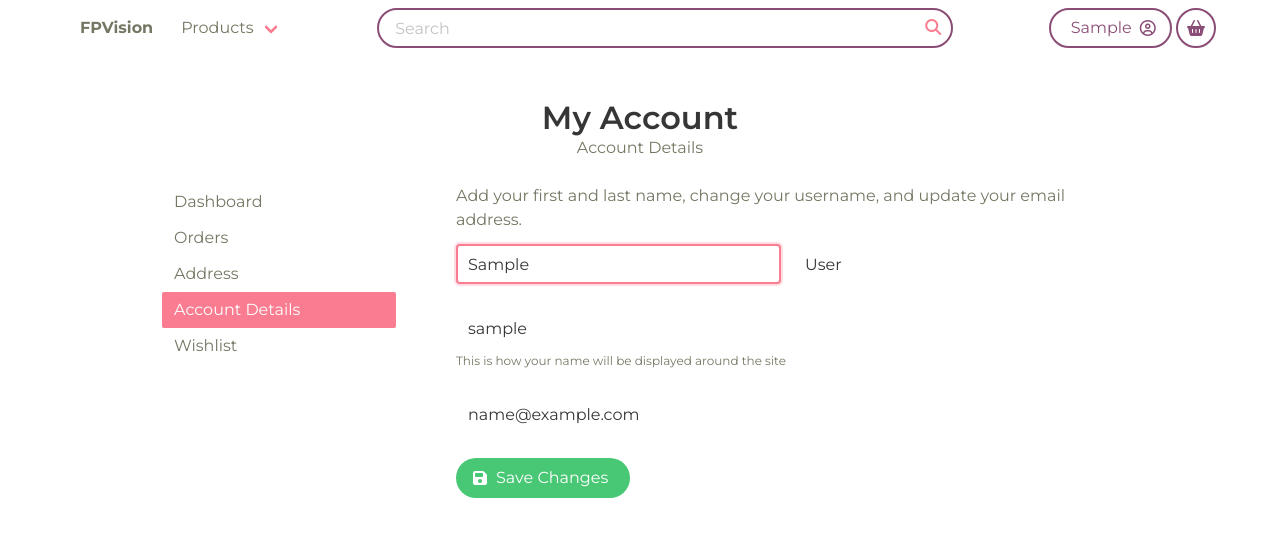
After one commit to wrengit/FPVision, a Django app: page /profile/update_account_details/ in a window 1280 px wide. The commit adds this page. Shown: the top 545 px of the page. Run offline with Django 3.2, Linux system fonts and the light colour scheme; the visitor is signed in with stand-in values (Sample User, id 1); data that the repository does not hold is empty; some libraries are stand-ins or nearby versions.

Commit message:
add account details to dashboard

```diff
--- a/profiles/forms.py
+++ b/profiles/forms.py
@@ -1,5 +1,6 @@
 from django import forms
 from .models import UserProfile
+from django.contrib.auth.models import User
 
 
 class UserProfileForm(forms.ModelForm):
@@ -31,3 +32,28 @@ class UserProfileForm(forms.ModelForm):
                     placeholder = placeholders[field]
                 self.fields[field].widget.attrs["placeholder"] = placeholder
             self.fields[field].label = False
+
+
+class UserForm(forms.ModelForm):
+    class Meta:
+        model = User
+        fields = ["first_name", "last_name", "username", "email"]
+
+    def __init__(self, *args, **kwargs):
+        """
+        Add placeholders and classes, remove auto-generated
+        labels and set autofocus on first field
+        """
+        super().__init__(*args, **kwargs)
+        placeholders = {
+            "first_name": "First Name",
+            "last_name": "Last Name",
+            "username": "Display Name",
+            "email": "email Address",
+        }
+
+        self.fields["first_name"].widget.attrs["autofocus"] = True
+        for field in self.fields:
+            placeholder = placeholders[field]
+            self.fields[field].widget.attrs["placeholder"] = placeholder
+        self.fields[field].label = False
--- a/profiles/templates/includes/profile_nav.html
+++ b/profiles/templates/includes/profile_nav.html
@@ -1,10 +1,10 @@
-<aside class="menu column is-3 pl-6">
+<aside class="menu column is-3 is-offset-1-desktop pr-6">
   <ul class="menu-list">
     {% with url_name=request.resolver_match.url_name %}
     <li><a class="{% if url_name == 'my_account' %}is-active{% endif %}" href="{% url 'my_account' %}">Dashboard</a></li>
     <li><a class="{% if url_name == 'order_history' %}is-active{% endif %}" href="{% url 'order_history' %}">Orders</a></li>
     <li><a class="{% if url_name == 'update_address' %}is-active{% endif %}" href="{% url 'update_address' %}">Address</a></li>
-    <li><a class="{% if url_name == 'account_details' %}is-active{% endif %}" href="#">Account Details</a></li>
+    <li><a class="{% if url_name == 'update_account_details' %}is-active{% endif %}" href="{% url 'update_account_details' %}">Account Details</a></li>
     <li><a class="{% if url_name == 'wishlist' %}is-active{% endif %}" href="#">Wishlist</a></li>
     {% endwith %}
   </ul>
--- a/profiles/templates/profiles/order_history.html
+++ b/profiles/templates/profiles/order_history.html
@@ -17,7 +17,8 @@
     <div class="columns">
       {% include 'includes/profile_nav.html' %}
 
-      <div class="column is-multiline is-8-desktop is-offset-1-desktop">
+      <div class="column is-multiline is-7-desktop">
+        <p class="pb-3">Click on the order number below to see the confirmation for previous orders.</p>
         <table class="table">
           <thead>
             <tr>
--- /dev/null
+++ b/profiles/templates/profiles/update_account_details.html
@@ -0,0 +1,69 @@
+{% extends 'base.html' %}
+{% load static %}
+{% load templatetags %}
+
+{% block content %}
+
+<section class="section">
+  <div class="container">
+    <div class="level">
+      <div class="level-item has-text-centered">
+        <div>
+          <h1 class="title is-spaced">My Account</h1>
+          <p>Account Details</p>
+        </div>
+      </div>
+    </div>
+
+    <div class="columns">
+      {% include 'includes/profile_nav.html' %}
+
+      <div class="column is-7 is-12-touch">
+        <p>Add your first and last name, change your username, and update your email address.</p>
+
+        <form method="POST" class="form">
+          {% csrf_token %}
+          <div class="field is-horizontal pt-3">
+            <div class="field-body">
+              <div class="field">
+                <div class="control is-expanded">
+                  {{form.first_name|add_class:"input"}}
+                </div>
+              </div>
+              <div class="field">
+                <div class="control is-expanded">
+                  {{form.last_name|add_class:"input"}}
+                </div>
+              </div>
+            </div>
+          </div>
+          <div class="field is-horizontal pt-3">
+            <div class="field-body">
+              <div class="field">
+                <div class="control is-expanded">
+                  {{form.username|add_class:"input"}}
+                </div>
+                <p class="help">This is how your name will be displayed around the site</p>
+              </div>
+            </div>
+          </div>
+          <div class="field is-horizontal pt-3">
+            <div class="field-body">
+              <div class="field">
+                <div class="control is-expanded">
+                  {{form.email|add_class:"input"}}
+                </div>
+              </div>
+            </div>
+          </div>
+          <button class="button is-rounded is-success mt-3"><span class="icon"><i class="fas fa-save"></i></span><span>Save Changes</span></button>
+        </form>
+
+      </div>
+    </div>
+  </div>
+</section>
+
+{% endblock content %} {% block postloadjs %} {{ block.super }}
+<script src="{% static 'profiles/js/country_select.js' %}"></script>
+{% endblock postloadjs %}
--- a/profiles/urls.py
+++ b/profiles/urls.py
@@ -6,4 +6,9 @@ urlpatterns = [
     path("order_history/", views.order_history, name="order_history"),
     path("order_history/<order_number>", views.order_history, name="order_history"),
     path("update_address/", views.update_address, name="update_address"),
+    path(
+        "update_account_details/",
+        views.update_account_details,
+        name="update_account_details",
+    ),
 ]
--- a/profiles/views.py
+++ b/profiles/views.py
@@ -1,7 +1,7 @@
 from django.shortcuts import render, get_object_or_404
 from django.contrib import messages
 from .models import UserProfile
-from .forms import UserProfileForm
+from .forms import UserProfileForm, UserForm
 from checkout.models import Order
 
 
@@ -46,3 +46,16 @@ def update_address(request):
     template = "profiles/update_address.html"
     context = {"form": form}
     return render(request, template, context)
+
+
+def update_account_details(request):
+    if request.method == "POST":
+        form = UserForm(request.POST, instance=request.user)
+        if form.is_valid():
+            form.save()
+            messages.success(request, "We have updated your account details")
+    else:
+        form = UserForm(instance=request.user)
+    template = "profiles/update_account_details.html"
+    context = {"form": form}
+    return render(request, template, context)
--- a/sass/bulma/custom_bulma.sass
+++ b/sass/bulma/custom_bulma.sass
@@ -21,8 +21,7 @@ $fullhd-enabled: true
 // Update some of Bulma's component variables
 $body-background-color: $white
 $control-border-width: 2px
-$input-border-color: transparent
-$input-shadow: none
+
 
 // Import only what you need from Bulma
 @import "./node_modules/bulma/bulma"
```
Also changed, not shown: profiles/templates/profiles/my_account.html (+6 -3 lines), profiles/templates/profiles/update_address.html (+7 -8 lines), profiles/migrations/0002_auto_20200626_1333.py (added), profiles/migrations/0003_auto_20200626_1348.py (added), profiles/migrations/0004_auto_20200626_1351.py (added), sass/main.sass (line endings or trailing spaces).
